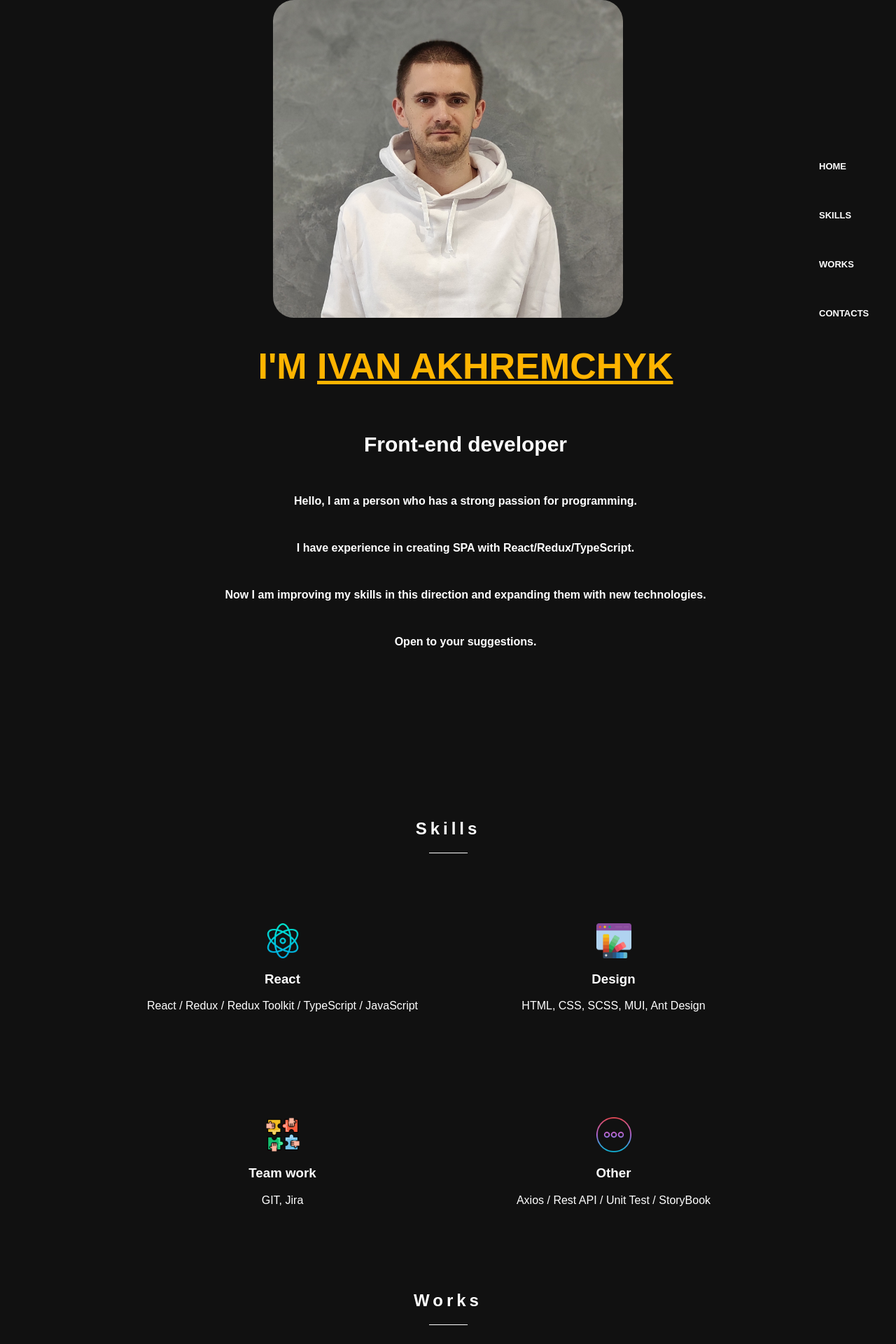
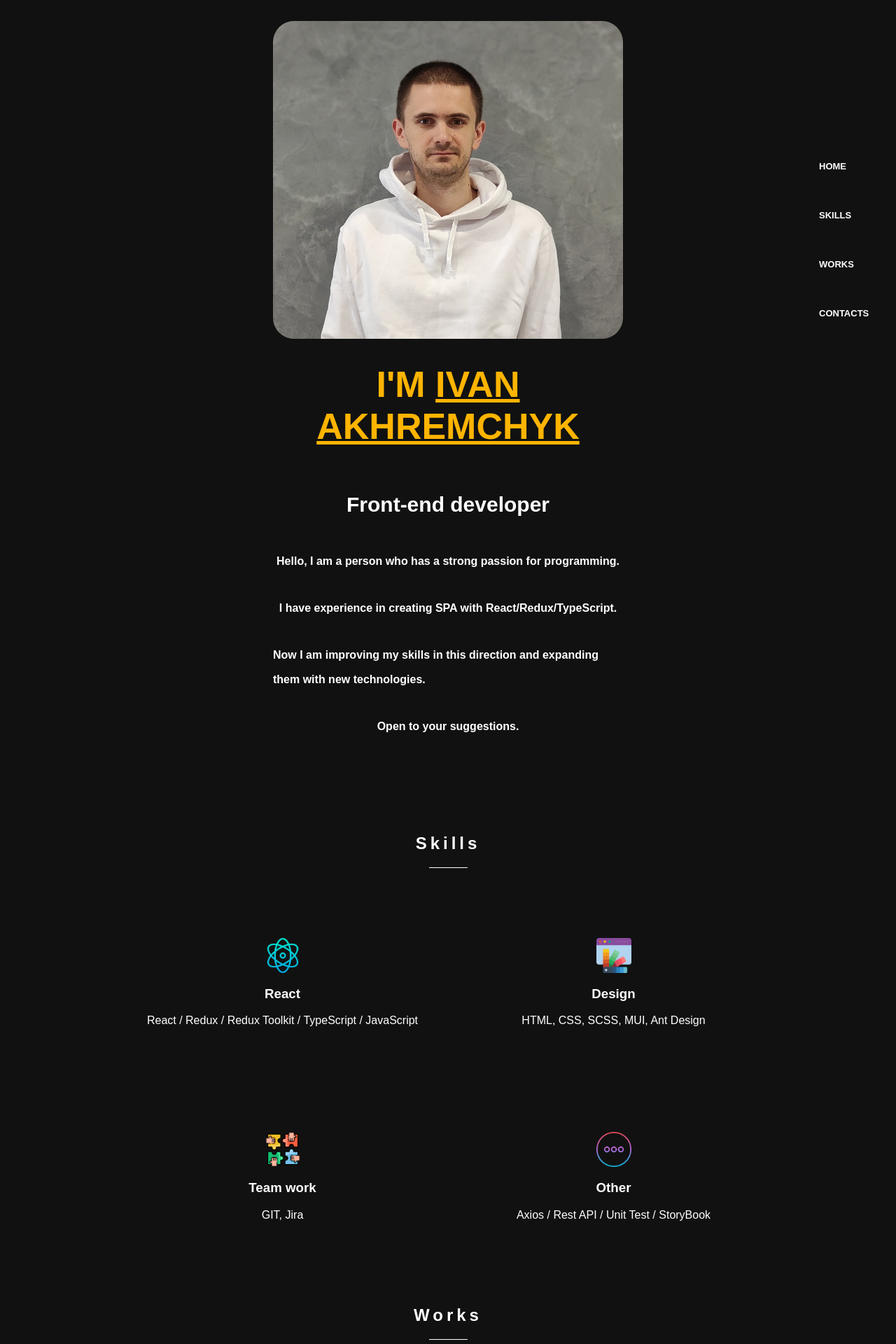
Before and after one commit to saintic132/portfolio, a React (Create React App) app: page / in a window 1280 px wide. Shown: the top 1920 px of the page at 70% size. Built offline with nearby package versions, Linux system fonts and the light colour scheme.

Commit message:
Кооректировки media запросов

```diff
--- a/src/Contacts/Contacts.module.css
+++ b/src/Contacts/Contacts.module.css
@@ -1,5 +1,6 @@
 .contactBody {
-    min-height: 100vh;
+    min-height: 75vh;
+    margin: 50px 0;
 }
 
 .container {
--- a/src/Header/Header.module.css
+++ b/src/Header/Header.module.css
@@ -28,11 +28,10 @@
     cursor: pointer;
 }
 
-@media (max-width: 874px) {
+@media (max-width: 847px) {
     .nav {
         all: unset;
         display: flex;
-        margin-bottom: 10px;
         height: 25px;
         justify-content: space-between;
         width: 100%;
--- a/src/Main/Main.module.css
+++ b/src/Main/Main.module.css
@@ -1,5 +1,6 @@
 .main {
-    min-height: 100vh;
+    min-height: 75vh;
+    margin: 200px 0 100px 0;
 }
 
 h1 {
@@ -17,6 +18,8 @@ h1 {
 }
 
 .textBlock {
+    max-width: 600px;
+    width: 100%;
     margin-left: 50px;
     font-size: 26px;
     font-weight: 600;
@@ -33,15 +36,28 @@ h1 {
     line-height: 35px;
 }
 
-@media (max-width: 1784px) {
+@media (max-width: 1767px) {
     .main {
-        margin-bottom: 200px;
+        margin: 30px 0 100px 0;
     }
+
     .textBlock {
+        max-width: 500px;
+        width: 100%;
         display: flex;
         flex-direction: column;
         justify-content: center;
         align-items: center;
+    }
+}
+
+@media (max-width: 1499px) {
+    h1 {
+        text-align: center;
+    }
+
+    .textBlock {
+        margin-left: 0;
     }
 }
 
@@ -50,3 +66,9 @@ h1 {
         font-size: 18px;
     }
 }
+
+@media (max-width: 414px) {
+    .textBlock > h3 {
+        text-align: center;
+    }
+}
--- a/src/Main/Main.tsx
+++ b/src/Main/Main.tsx
@@ -10,13 +10,11 @@ function Main() {
             id='main'
             className={style.main}>
             <div className={styledContainer.container}>
-                <div className={style.photo}>
-                    <img
-                        src={photo}
-                        alt="background"/>
-                </div>
+                <img
+                    src={photo}
+                    alt="background"/>
                 <div className={style.textBlock}>
-                    <h1>i'm  <u>Ivan Akhremchyk</u></h1>
+                    <h1>i'm <u>Ivan Akhremchyk</u></h1>
                     <h3>Front-end developer</h3>
                     <p>Hello, I am a person who has a strong passion for
                         programming.</p>
--- a/src/Skills/Skills.module.css
+++ b/src/Skills/Skills.module.css
@@ -5,7 +5,7 @@
 .container {
     flex-direction: column;
     justify-content: flex-start;
-    min-height: 100%;
+    height: 100%;
 }
 
 .skills {
@@ -20,6 +20,7 @@
 
 @media (max-width: 874px) {
     .skills {
+        margin: 40px 0 100px 0;
         width: 100%;
         display: flex;
     }
--- a/src/Work/Work.module.css
+++ b/src/Work/Work.module.css
@@ -1,5 +1,5 @@
 .worksBody {
-    min-height: 100vh;
+    min-height: 75vh;
 }
 
 .container {
--- a/src/common/css/Container.module.css
+++ b/src/common/css/Container.module.css
@@ -1,5 +1,4 @@
 .container {
-    min-height: 100vh;
     width: 70%;
     margin: 0 auto;
     display: flex;
```
